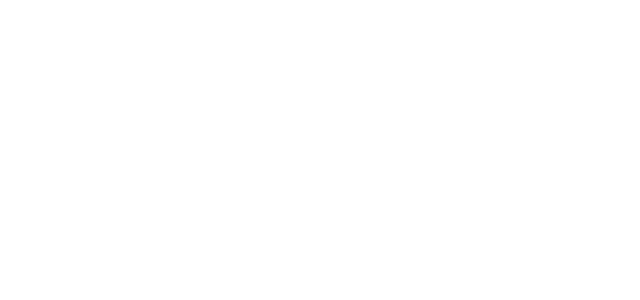
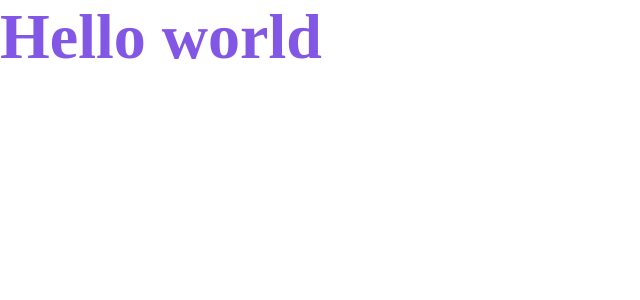
Before and after one commit to angelodesalves/Ignite-Chapter-II-dtmoney, a React (Create React App) app: page / in a window 1280 px wide. Shown: the top 300 px of the page, without its empty margins (0-640 px from the left). Built offline with nearby package versions, Linux system fonts and the light colour scheme.

Commit message:
Module 1 - global style

```diff
--- a/public/index.html
+++ b/public/index.html
@@ -3,6 +3,8 @@
   <head>
     <meta charset="utf-8" />
     <meta name="viewport" content="width=device-width, initial-scale=1" />
+
+    <link rel="shortcut icon" href="favicon.png" type="image/png">
 
     <title>dtmoney</title>
   </head>
--- a/src/App.tsx
+++ b/src/App.tsx
@@ -1,9 +1,16 @@
-import Styled from 'styled-components'
+import styled from 'styled-components'
+import { GlobalStyle } from "./styles/global";
+
+const Title = styled.h1`
+  color: #8257e6;
+  font-size: 64px;
+`
 
 export function App() {
   return (
     <div className="App">
-
+      <GlobalStyle/>
+      <Title>Hello world</Title>
     </div>
   );
 }
--- /dev/null
+++ b/src/styles/global.ts
@@ -0,0 +1,51 @@
+import { createGlobalStyle } from "styled-components";
+
+export const GlobalStyle = createGlobalStyle`
+	:root {
+		--red: #E52E4D;
+		--blue: #5429CC;
+		--blue-light: #6933ff;
+
+		--text-title: #363F5F;
+		--text-body: #969CB3;
+
+		--background: #F0F2F5;
+		--shape: #ffffff;
+	}
+
+	* {
+		margin: 0;
+		padding: 0;
+		box-sizing: border-box;
+	}
+
+	/*
+		Why em porcentage?
+		- because we will use REM as unit of measurement
+			- REM = 1rem = 16px (desktop default)
+		- accessibility: when user set the default font size, the font will scale proportionally
+	*/
+	html {
+		@media (max-width: 1080px) {
+			font-size: 93.75%; // 15px
+		}
+
+		@media (max-width: 720px) {
+			font-size: 87.5%; // 14px
+		}
+	}
+
+	body {
+		background: --var(background);
+		-webkit-font-smoothing: antialiased;
+	}
+
+	button {
+		cursor: pointer;
+	}
+
+	[disabled] {
+		opacity: 0.6;
+		cursor: not-allowed;
+	}
+`
```
